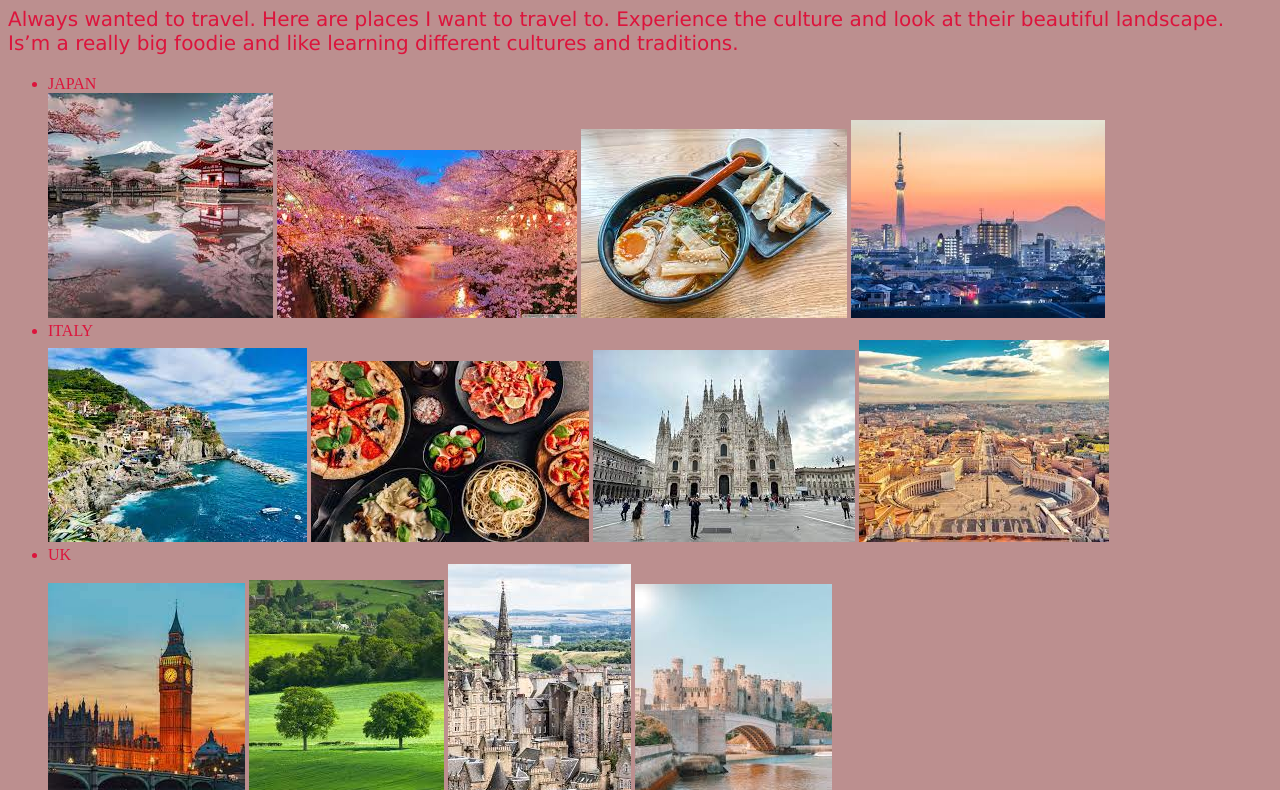
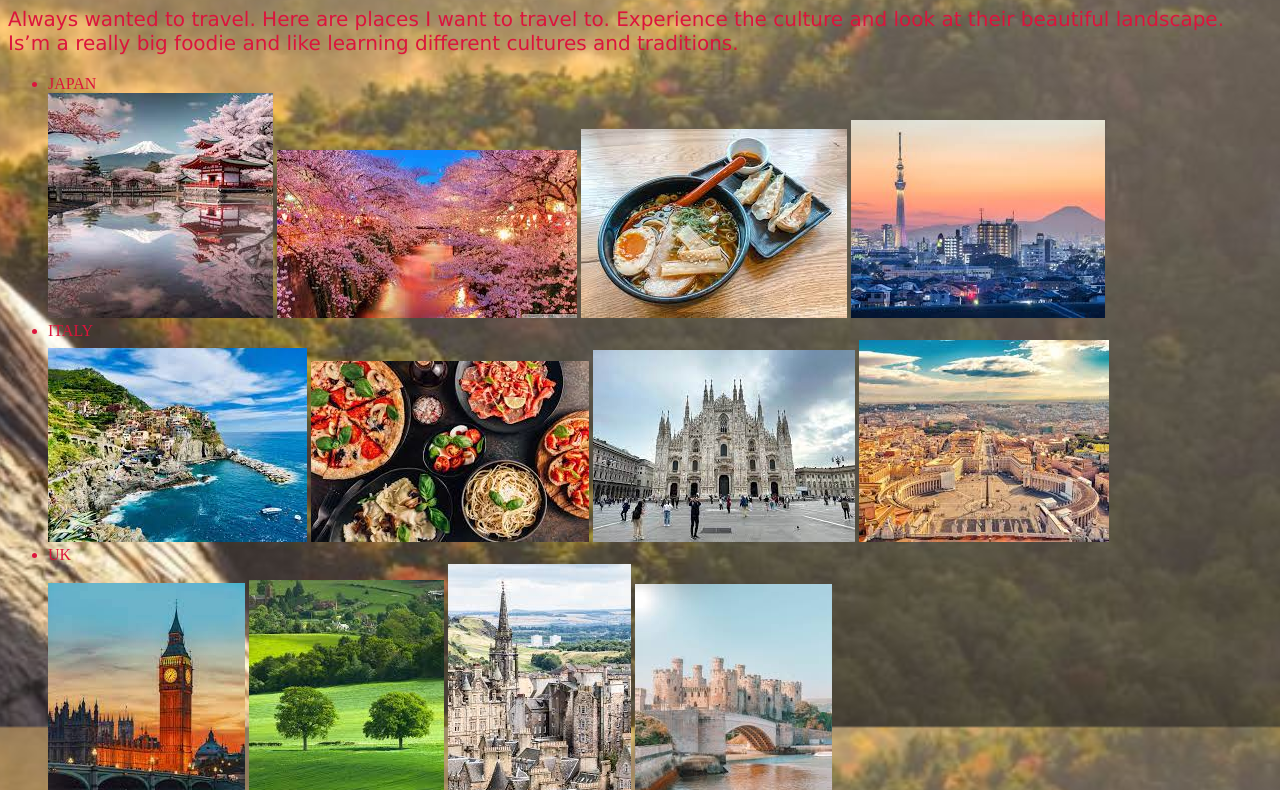
Before and after one commit to GNB87/FINAL-PROJECT1, a plain HTML site: page index.html in a window 1280 px wide. Shown: the part 73-863 px from the top of the page. Drawn offline with Linux system fonts and the light colour scheme.

Commit message:
Update index.html

```diff
--- a/index.html
+++ b/index.html
@@ -32,7 +32,7 @@ style>
 
 <style>
     body {
-      background-image: url('images/image1.jpeg');
+      background-image: url('images/images1.jpeg');
       background-repeat: no-repeat;
       background-attachment: fixed;
         background-size: cover;
```
